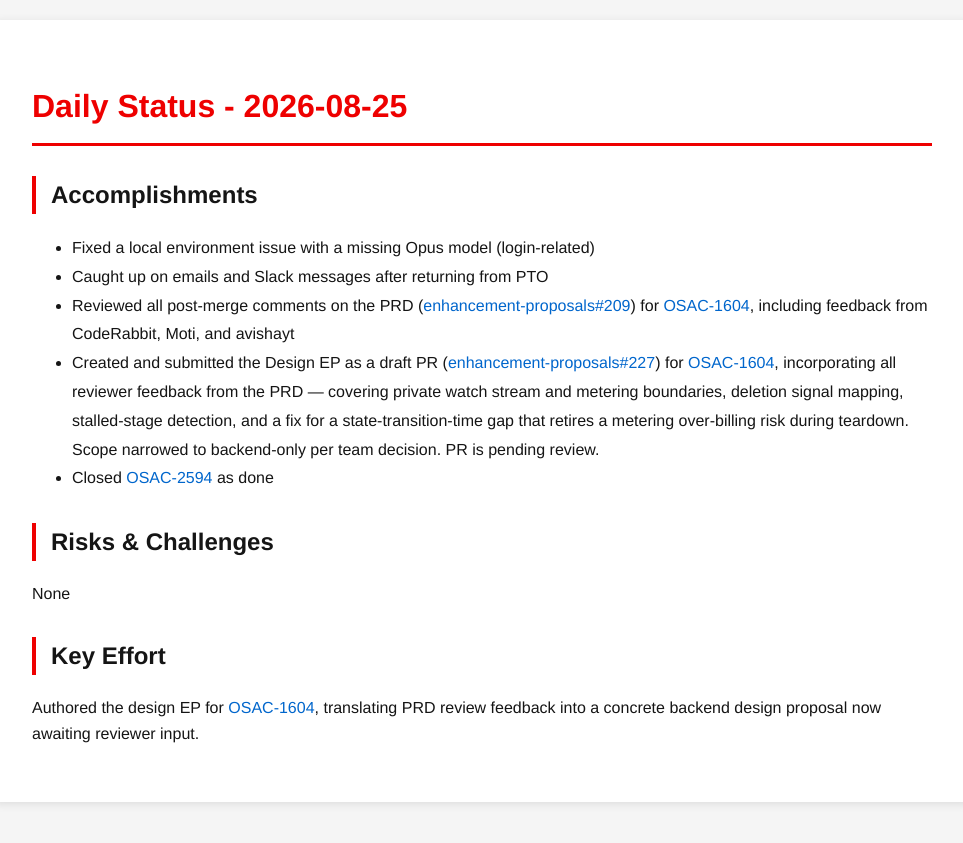
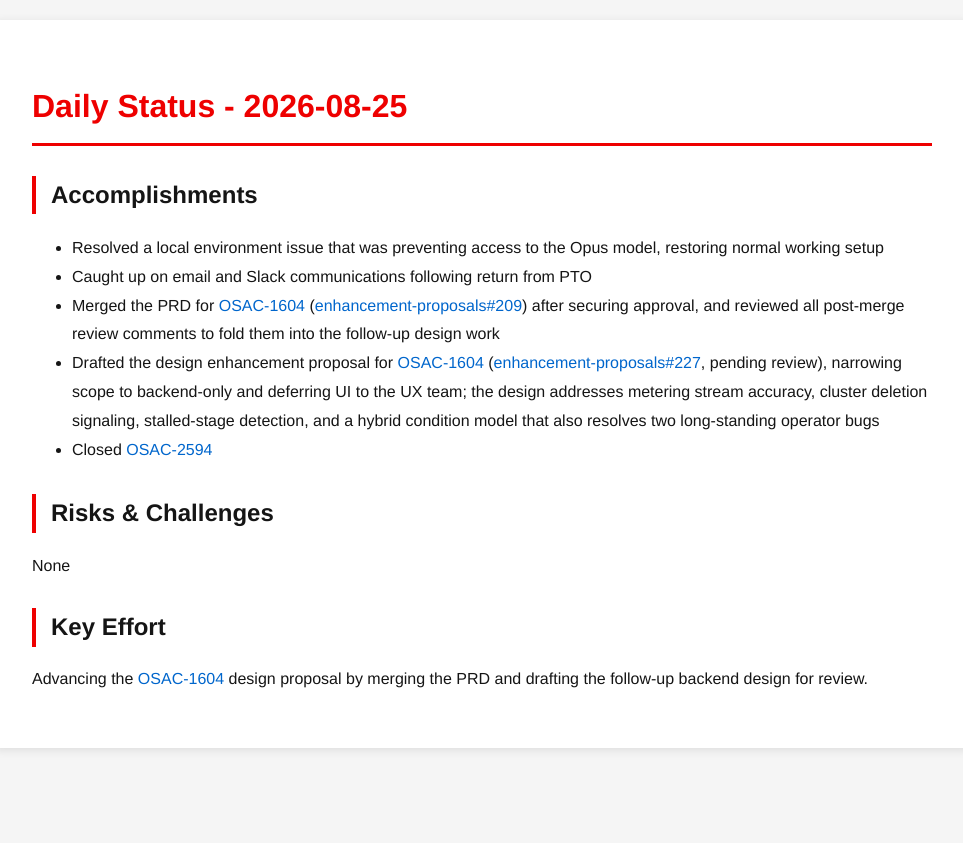
Before and after one commit to tzvatot/daily-status, a Jekyll site: the page built from 2026-08-25.md, in a window 1280 px wide. Shown: the top 843 px of the page, without its empty margins (158-1121 px from the left). Built offline with Jekyll 4.4.1, drawn with Linux system fonts in a browser that asks for light colours.

Commit message:
Daily status update - 2026-08-25

```diff
--- a/2026-08-25.md
+++ b/2026-08-25.md
@@ -7,14 +7,14 @@ date: 2026-08-25
 # Daily Status - 2026-08-25
 
 ## Accomplishments
-- Fixed a local environment issue with a missing Opus model (login-related)
-- Caught up on emails and Slack messages after returning from PTO
-- Reviewed all post-merge comments on the PRD ([enhancement-proposals#209](https://github.com/osac-project/enhancement-proposals/pull/209)) for [OSAC-1604](https://redhat.atlassian.net/browse/OSAC-1604), including feedback from CodeRabbit, Moti, and avishayt
-- Created and submitted the Design EP as a draft PR ([enhancement-proposals#227](https://github.com/osac-project/enhancement-proposals/pull/227)) for [OSAC-1604](https://redhat.atlassian.net/browse/OSAC-1604), incorporating all reviewer feedback from the PRD — covering private watch stream and metering boundaries, deletion signal mapping, stalled-stage detection, and a fix for a state-transition-time gap that retires a metering over-billing risk during teardown. Scope narrowed to backend-only per team decision. PR is pending review.
-- Closed [OSAC-2594](https://redhat.atlassian.net/browse/OSAC-2594) as done
+- Resolved a local environment issue that was preventing access to the Opus model, restoring normal working setup
+- Caught up on email and Slack communications following return from PTO
+- Merged the PRD for [OSAC-1604](https://redhat.atlassian.net/browse/OSAC-1604) ([enhancement-proposals#209](https://github.com/osac-project/enhancement-proposals/pull/209)) after securing approval, and reviewed all post-merge review comments to fold them into the follow-up design work
+- Drafted the design enhancement proposal for [OSAC-1604](https://redhat.atlassian.net/browse/OSAC-1604) ([enhancement-proposals#227](https://github.com/osac-project/enhancement-proposals/pull/227), pending review), narrowing scope to backend-only and deferring UI to the UX team; the design addresses metering stream accuracy, cluster deletion signaling, stalled-stage detection, and a hybrid condition model that also resolves two long-standing operator bugs
+- Closed [OSAC-2594](https://redhat.atlassian.net/browse/OSAC-2594)
 
 ## Risks & Challenges
 None
 
 ## Key Effort
-Authored the design EP for [OSAC-1604](https://redhat.atlassian.net/browse/OSAC-1604), translating PRD review feedback into a concrete backend design proposal now awaiting reviewer input.
+Advancing the [OSAC-1604](https://redhat.atlassian.net/browse/OSAC-1604) design proposal by merging the PRD and drafting the follow-up backend design for review.
```
